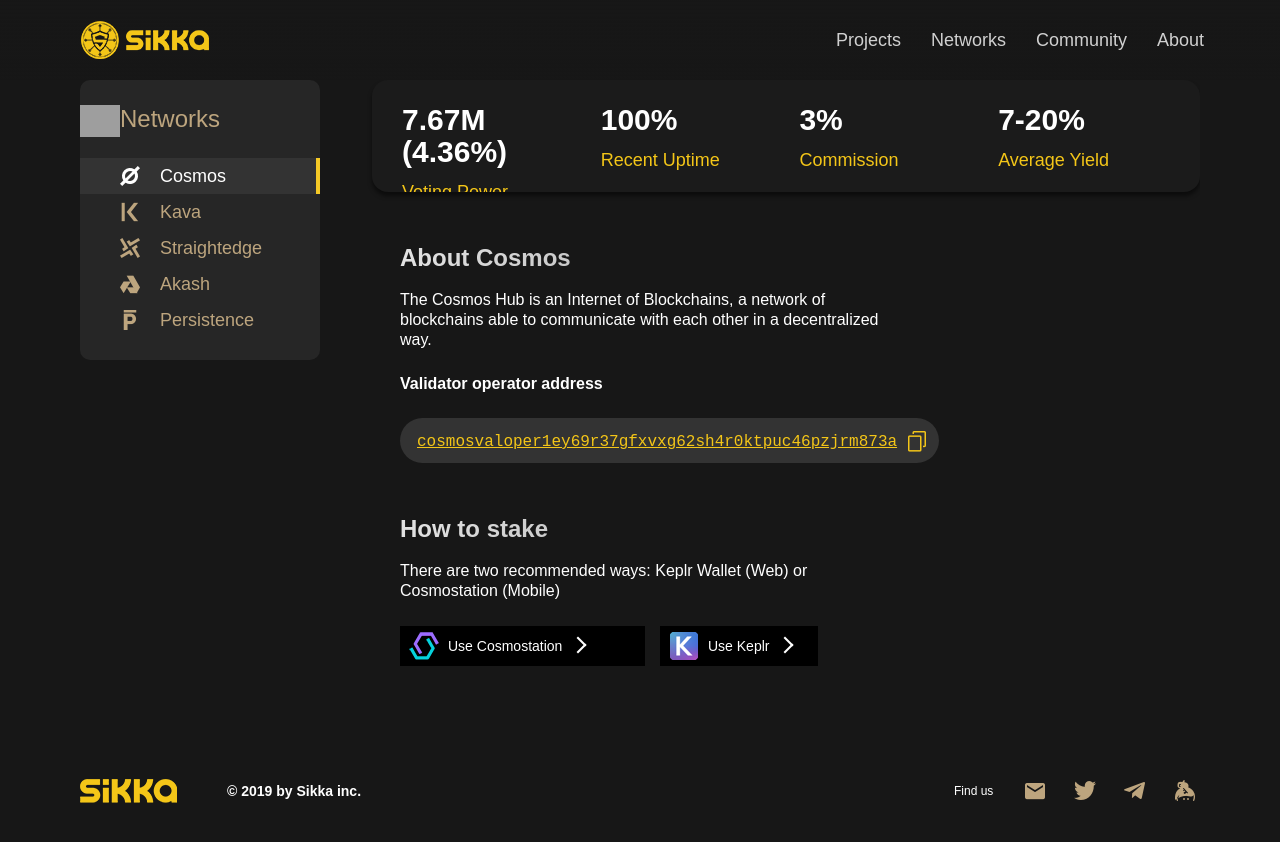
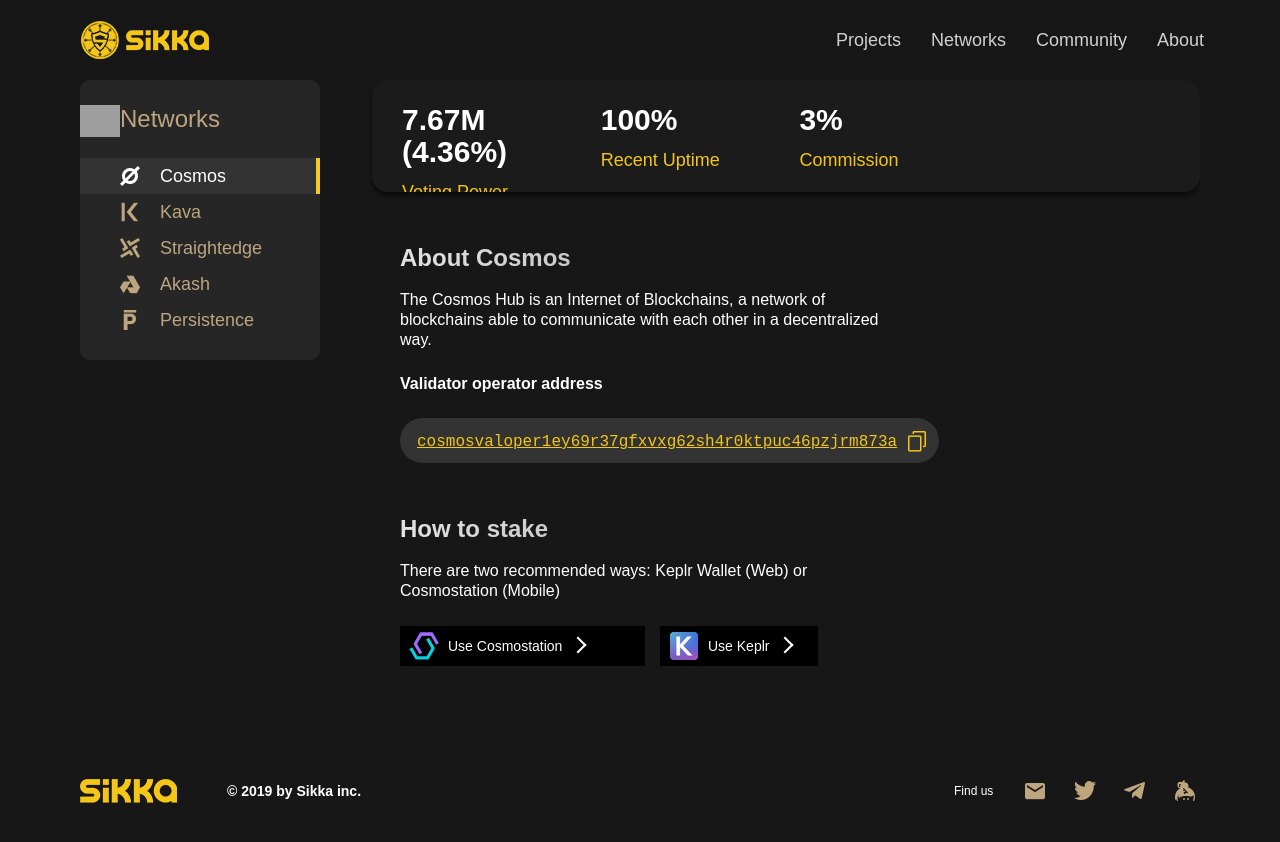
Before and after one commit to King860810/newweb, a Jekyll site: the page built from networks.html, in a window 1280 px wide. Shown: the top 842 px of the page. Built offline with Jekyll 4.4.1, drawn with Linux system fonts in a browser that asks for light colours; grey boxes are pictures that could not be loaded.

Commit message:
Update networks.html

```diff
--- a/networks.html
+++ b/networks.html
@@ -20,22 +20,22 @@
 		<div class="menu1 menu_tab">
 			<div id="tab1" class="tab active">
 				<div class="top-half">
-				<div class="col-3 vot">
+				<div class="col-4 vot">
 					<p class="number">7.67M (4.36%)</p>
 					<p class="tit">Voting Power</p>
 				</div>
-				<div class="col-3 rec">
+				<div class="col-4 rec">
 					<p class="number">100%</p>
 					<p class="tit">Recent Uptime</p>
 				</div>
-				<div class="col-3 comm">
+				<div class="col-4 comm">
 					<p class="number">3%</p>
 					<p class="tit">Commission</p>
 				</div>
-				<div class="col-3 ave">
+				<!--<div class="col-3 ave">
 					<p class="number">7-20%</p>
 					<p class="tit">Average Yield</p>
-				</div>
+				</div>-->
 			</div>
 				<p class="tt">About Cosmos</p>
 				<p class="tt2">The Cosmos Hub is an Internet of Blockchains, a network of blockchains able to communicate with each other in a decentralized way.</p>
```
